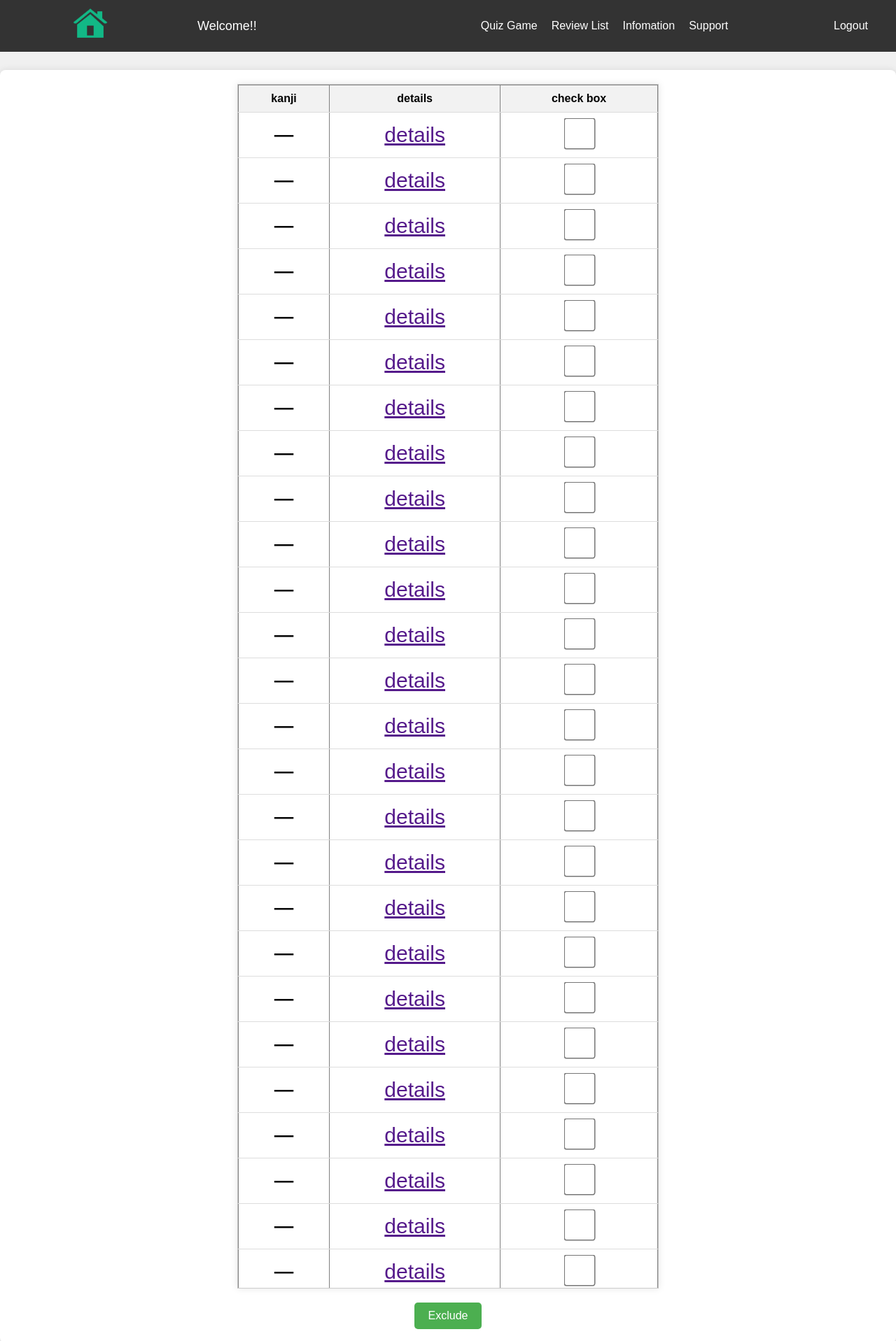
After one commit to S-Rakant/KanjiWebApplication, a Flask app: page /ReviewList in a window 1280 px wide. The commit adds this page. Shown: the top 1917 px of the page at 70% size. Run offline with Flask 3, Linux system fonts and the light colour scheme.

```diff
--- a/flask_app/__init__.py
+++ b/flask_app/__init__.py
@@ -11,7 +11,7 @@ from datetime import timedelta
 db = SQLAlchemy()
 login_manager = LoginManager()
 app = Flask(__name__)
-app.permanent_session_lifetime = timedelta(minutes = 30)
+app.permanent_session_lifetime = timedelta(minutes = 150)
 # csrf = CSRFProtect(app) #csrf_tokenがsession毎に自動で生成される
 
 load_dotenv()
--- a/flask_app/func.py
+++ b/flask_app/func.py
@@ -26,11 +26,11 @@ def fetch_data_from_kanjiID_session():
 
     kanjiID = session.query(models.Kanji_ID_Session).get(current_user.id)
     kanjiID_arr = set_kanji_id(kanjiID)
-    res = []
+    kanji_answer = []
     for id in kanjiID_arr:
         #kanjiID_sessionのkanjiIDと一致する漢字をall_kanjiから取得
         kanji_data = session.query(models.Kanji).get(id)
-        res.append(
+        kanji_answer.append(
             {
             'kanji':kanji_data.kanji,
             'kunyomi_roma':kanji_data.kunyomi_roma,
@@ -39,7 +39,7 @@ def fetch_data_from_kanjiID_session():
             'onyomi_ja':kanji_data.onyomi_ja,
             }
         )
-    print(res)
+    res = {'kanji_answer':kanji_answer, 'kanji_id':kanjiID_arr}
     return jsonify(res)
 
 def set_kanji_id(kanji_id_query):
--- a/flask_app/main.py
+++ b/flask_app/main.py
@@ -82,6 +82,12 @@ def support():
         'support.html'
     )
 
+@main.route('/ReviewList')
+def review():
+    return render_template(
+        'review.html'
+    )
+
 def random_kanjiID_select(a, b, k):
     result_arr = []
     while(len(result_arr) < k):
--- a/flask_app/static/css/infomation.css
+++ b/flask_app/static/css/infomation.css
@@ -1,5 +1,5 @@
 .main_container {
-    margin-top: 120px; /* ヘッダーの高さに合わせてマージンを設定 */
+    margin-top: 100px; /* ヘッダーの高さに合わせてマージンを設定 */
 }
 
 .info {
--- /dev/null
+++ b/flask_app/static/css/review.css
@@ -0,0 +1,76 @@
+.top_container {
+    display: flex;
+    flex-direction: column;
+    align-items: center;
+    margin-top: 100px; /* ヘッダーの高さに合わせてマージンを設定 */
+    padding: 20px; /* コンテンツのパディング */
+    background-color: #fff; /* 背景色 */
+    border-radius: 8px; /* 角丸 */
+    box-shadow: 0 0 10px rgba(0, 0, 0, 0.1); /* ボックスシャドウ */
+    text-align: center;
+}
+
+.table-container {
+    width: 100%;
+    max-width: 600px;  /* 必要に応じて調整 */
+    border: 1px solid #ccc;
+    box-shadow: 0 0 10px rgba(0, 0, 0, 0.1);
+    overflow-x: auto;  /* 横方向のスクロールを有効に */
+    overflow-y: auto;  /* 縦方向のスクロールを有効に */
+    max-height: 80vh;  /* 必要に応じて調整 */
+    margin-bottom: 20px; /* ボタンとの間にスペースを追加 */
+}
+
+.table-title {
+    width: 100%;
+    overflow-x: auto;
+}
+
+table {
+    width: 100%;
+    border-collapse: collapse;
+}
+
+th, td {
+    padding: 10px;
+    text-align: center;
+    border-bottom: 1px solid #ddd;
+}
+
+thead th {
+    background-color: #f2f2f2;
+    position: sticky;
+    top: 0;  /* ヘッダー行を固定 */
+    z-index: 1;
+}
+
+tbody td {
+    font-size: 30px;
+}
+
+input[type="checkbox"] {
+    width: 30px;
+    height: 30px;
+    transform: scale(1.5); /* チェックボックスのサイズを調整 */
+    cursor: pointer;
+}
+
+/* テーブル行のホバー効果 */
+tbody tr:hover {
+    background-color: #dff0d8; /* 背景色を緑色に変更 */
+}
+
+/* ボタンのスタイル */
+.send-info button {
+    background-color: #4CAF50; /* 緑色 */
+    color: white; /* ボタンの文字色を白に */
+    padding: 10px 20px; /* ボタンの内側の余白を設定 */
+    border: none; /* ボタンの境界線を消す */
+    border-radius: 5px; /* ボタンの角を丸くする */
+    cursor: pointer; /* カーソルをポインタに */
+    font-size: 16px; /* フォントサイズを設定 */
+}
+
+.send-info button:hover {
+    background-color: #45a049; /* ホバー時の色を少し濃く */
+}
--- a/flask_app/static/css/support.css
+++ b/flask_app/static/css/support.css
@@ -1,7 +1,7 @@
 /* support.css */
 
 .main_container {
-    margin-top: 120px; /* ヘッダーの高さに合わせてマージンを設定 */
+    margin-top: 100px; /* ヘッダーの高さに合わせてマージンを設定 */
     padding: 20px; /* コンテンツのパディング */
     background-color: #fff; /* 背景色 */
     border-radius: 8px; /* 角丸 */
--- a/flask_app/templates/index.html
+++ b/flask_app/templates/index.html
@@ -30,7 +30,7 @@
         <div class="score_info">
             <p class="score_table_title">👑RANKING👑</p>
             {% if ranking_info == [] %}
-            <p class="none_score_info">まだ情報がありません</p>
+            <p class="none_score_info">No information yet</p>
             {% else %}
             <table class="score_table" border="1">
                 <tr>
--- a/flask_app/templates/navigation.html
+++ b/flask_app/templates/navigation.html
@@ -6,7 +6,8 @@
         <p>Welcome!!<span class="current_userName">{{ current_user.username }}</span></p>
     </div>
     <ul class="navbar">
-        <li><a href="{{ url_for('main.index') }}">Game</a></li>
+        <li><a href="{{ url_for('main.index') }}">Quiz Game</a></li>
+        <li><a href="{{ url_for('main.review') }}">Review List</a></li>
         <li><a href="{{ url_for('main.infomation') }}">Infomation</a></li>
         <li><a href="{{ url_for('main.support') }}">Support</a></li>
     </ul>
--- /dev/null
+++ b/flask_app/templates/review.html
@@ -0,0 +1,190 @@
+<!DOCTYPE html>
+<html lang="ja">
+<head>
+    <meta charset="UTF-8">
+    <meta name="viewport" content="width=device-width, initial-scale=1.0">
+    <title>Review List</title>
+    <link rel="stylesheet" href="{{ url_for('static', filename='css/review.css') }}">
+    <link rel="stylesheet" href="{{ url_for('static', filename='css/navigation.css') }}">
+    <script src="https://code.jquery.com/jquery-3.6.0.min.js"></script>
+</head>
+<body>
+    <header>
+        <nav>
+            {% include 'navigation.html' %}
+        </nav>
+    </header>
+    <main class="top_container">
+        <div class="table-container">
+            <div class="table-title">
+                <table border="1">
+                    <thead>
+                        <tr>
+                            <th>kanji</th>
+                            <th>details</th>
+                            <th>check box</th>
+                        </tr>
+                    </thead>
+                    <!-- <div class="none-review-info">You haven't made any mistakes yet</div> -->
+                    <tbody>
+                        <tr>
+                            <td>一</td>
+                            <td><a href="">details</a></td>
+                            <td><input type="checkbox" value="1"></td>
+                        </tr>
+                        <tr>
+                            <td>一</td>
+                            <td><a href="">details</a></td>
+                            <td><input type="checkbox" value="1"></td>
+                        </tr>
+                        <tr>
+                            <td>一</td>
+                            <td><a href="">details</a></td>
+                            <td><input type="checkbox" value="1"></td>
+                        </tr>
+                        <tr>
+                            <td>一</td>
+                            <td><a href="">details</a></td>
+                            <td><input type="checkbox" value="1"></td>
+                        </tr>
+                        <tr>
+                            <td>一</td>
+                            <td><a href="">details</a></td>
+                            <td><input type="checkbox" value="1"></td>
+                        </tr>
+                        <tr>
+                            <td>一</td>
+                            <td><a href="">details</a></td>
+                            <td><input type="checkbox" value="1"></td>
+                        </tr>
+                        <tr>
+                            <td>一</td>
+                            <td><a href="">details</a></td>
+                            <td><input type="checkbox" value="1"></td>
+                        </tr>
+                        <tr>
+                            <td>一</td>
+                            <td><a href="">details</a></td>
+                            <td><input type="checkbox" value="1"></td>
+                        </tr>
+                        <tr>
+                            <td>一</td>
+                            <td><a href="">details</a></td>
+                            <td><input type="checkbox" value="1"></td>
+                        </tr>
+                        <tr>
+                            <td>一</td>
+                            <td><a href="">details</a></td>
+                            <td><input type="checkbox" value="1"></td>
+                        </tr>
+                        <tr>
+                            <td>一</td>
+                            <td><a href="">details</a></td>
+                            <td><input type="checkbox" value="1"></td>
+                        </tr>
+                        <tr>
+                            <td>一</td>
+                            <td><a href="">details</a></td>
+                            <td><input type="checkbox" value="1"></td>
+                        </tr>
+                        <tr>
+                            <td>一</td>
+                            <td><a href="">details</a></td>
+                            <td><input type="checkbox" value="1"></td>
+                        </tr>
+                        <tr>
+                            <td>一</td>
+                            <td><a href="">details</a></td>
+                            <td><input type="checkbox" value="1"></td>
+                        </tr>
+                        <tr>
+                            <td>一</td>
+                            <td><a href="">details</a></td>
+                            <td><input type="checkbox" value="1"></td>
+                        </tr>
+                        <tr>
+                            <td>一</td>
+                            <td><a href="">details</a></td>
+                            <td><input type="checkbox" value="1"></td>
+                        </tr>
+                        <tr>
+                            <td>一</td>
+                            <td><a href="">details</a></td>
+                            <td><input type="checkbox" value="1"></td>
+                        </tr>
+                        <tr>
+                            <td>一</td>
+                            <td><a href="">details</a></td>
+                            <td><input type="checkbox" value="1"></td>
+                        </tr>
+                        <tr>
+                            <td>一</td>
+                            <td><a href="">details</a></td>
+                            <td><input type="checkbox" value="1"></td>
+                        </tr>
+                        <tr>
+                            <td>一</td>
+                            <td><a href="">details</a></td>
+                            <td><input type="checkbox" value="1"></td>
+                        </tr>
+                        <tr>
+                            <td>一</td>
+                            <td><a href="">details</a></td>
+                            <td><input type="checkbox" value="1"></td>
+                        </tr>
+                        <tr>
+                            <td>一</td>
+                            <td><a href="">details</a></td>
+                            <td><input type="checkbox" value="1"></td>
+                        </tr>
+                        <tr>
+                            <td>一</td>
+                            <td><a href="">details</a></td>
+                            <td><input type="checkbox" value="1"></td>
+                        </tr>
+                        <tr>
+                            <td>一</td>
+                            <td><a href="">details</a></td>
+                            <td><input type="checkbox" value="1"></td>
+                        </tr>
+                        <tr>
+                            <td>一</td>
+                            <td><a href="">details</a></td>
+                            <td><input type="checkbox" value="1"></td>
+                        </tr>
+                        <tr>
+                            <td>一</td>
+                            <td><a href="">details</a></td>
+                            <td><input type="checkbox" value="1"></td>
+                        </tr>
+                        <tr>
+                            <td>一</td>
+                            <td><a href="">details</a></td>
+                            <td><input type="checkbox" value="1"></td>
+                        </tr>
+                        <tr>
+                            <td>一</td>
+                            <td><a href="">details</a></td>
+                            <td><input type="checkbox" value="1"></td>
+                        </tr>
+                        <tr>
+                            <td>一</td>
+                            <td><a href="">details</a></td>
+                            <td><input type="checkbox" value="1"></td>
+                        </tr>
+                        <tr>
+                            <td>一</td>
+                            <td><a href="">details</a></td>
+                            <td><input type="checkbox" value="1"></td>
+                        </tr>
+                        <!-- 他の行をここに追加 -->
+                    </tbody>
+                </table>
+            </div>
+        </div>
+        <div class="send-info">
+            <button>Exclude</button>
+        </div>
+    </main>
+</body>
+</html>
```
Also changed, not shown: flask_app/manage.py (+25 -1 lines), flask_app/models.py (+5 -15 lines), flask_app/static/js/game.js (+58 -21 lines), instance/sqlite.db.
